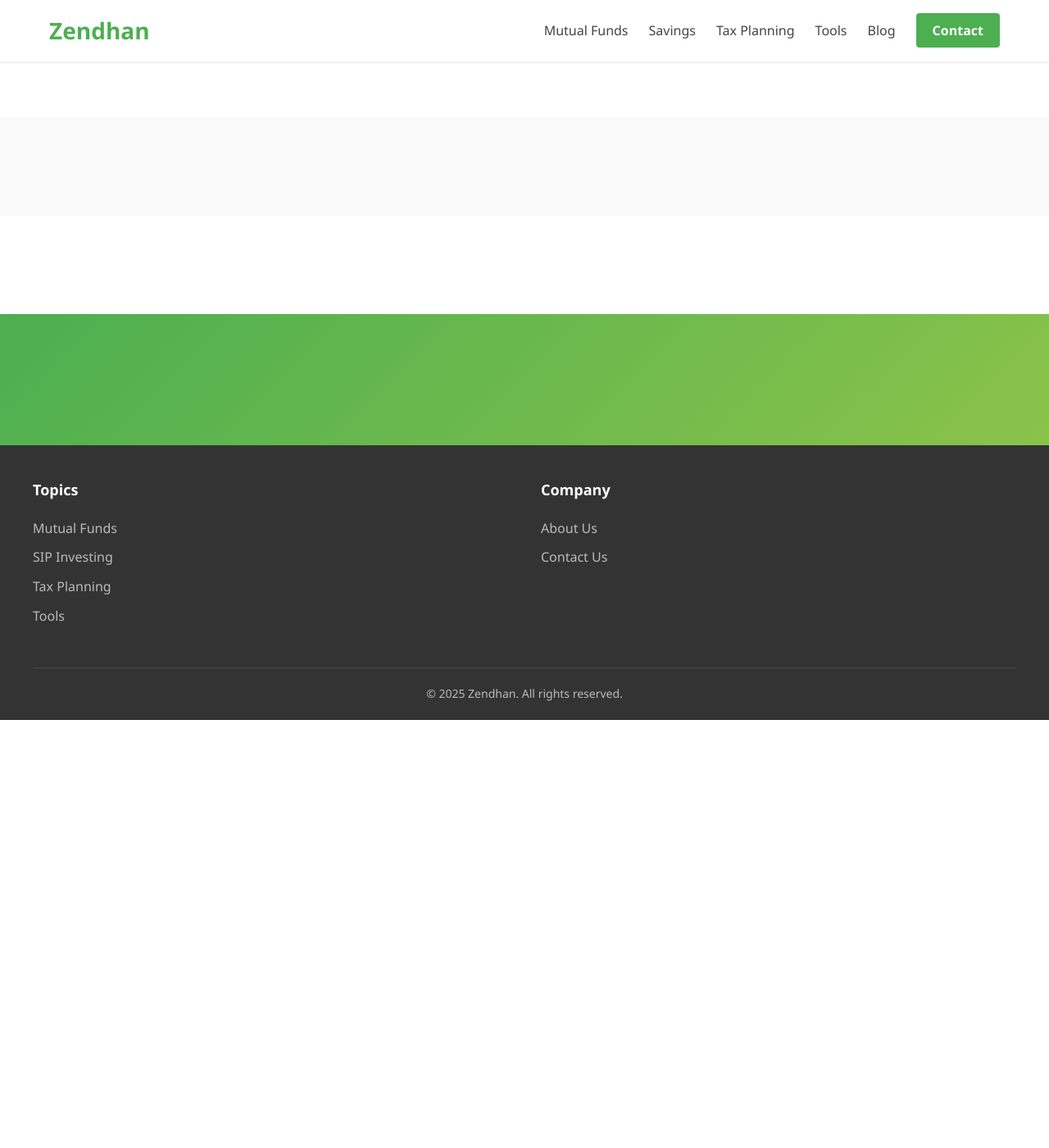
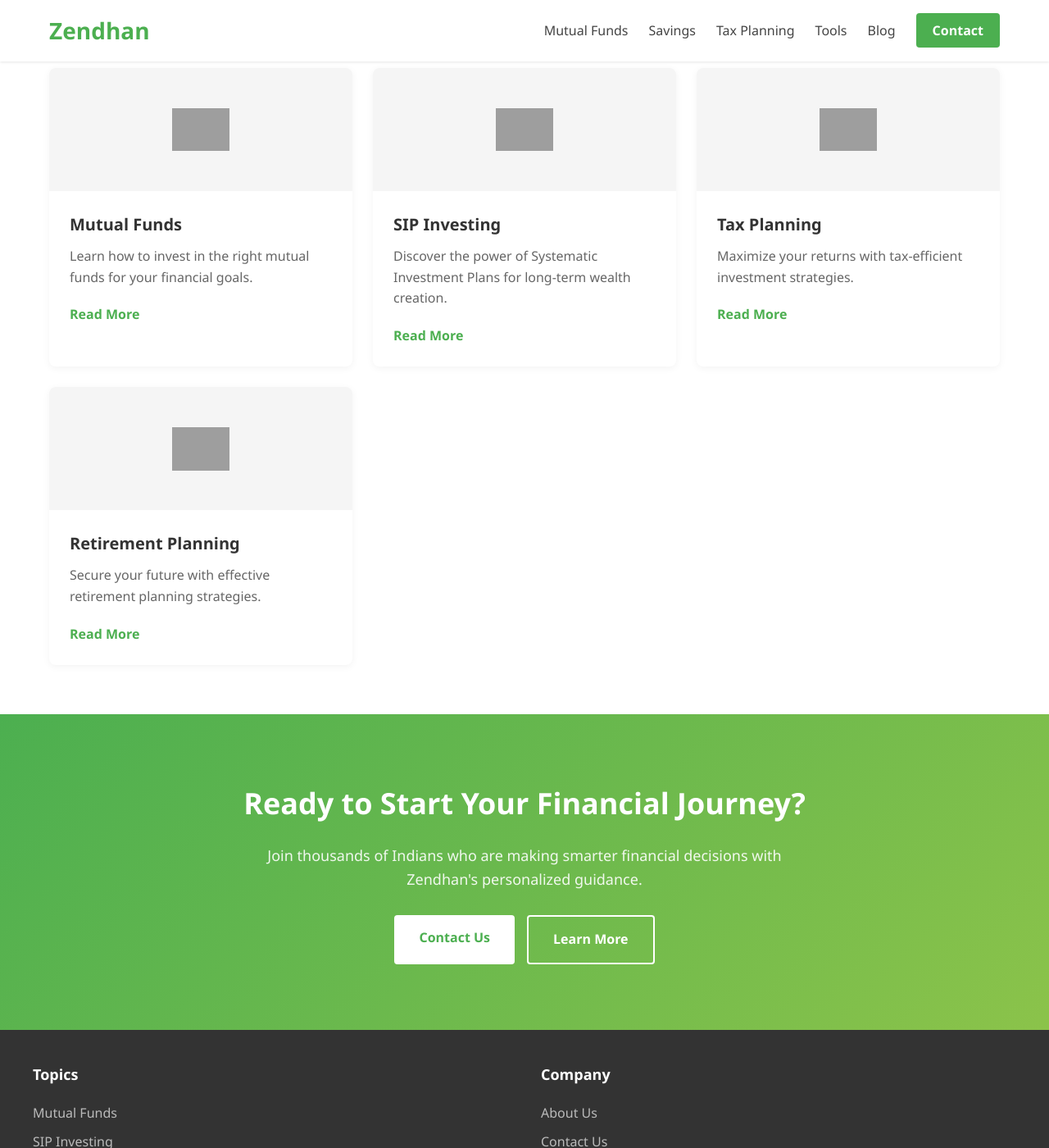
Before and after one commit to nandan11/zendhan, a Jekyll site: the page built from index.html, in a window 1280 px wide and 1400 px high, scrolled down 491 px. Shown: the whole window at 82% size. Built offline with Jekyll 4.4.1, drawn with Linux system fonts in a browser that asks for light colours; before the commit the page ends 1369 px from its top, so only the background shows below that; grey boxes are pictures that could not be loaded.

Commit message:
Update index.html

```diff
--- a/index.html
+++ b/index.html
@@ -17,20 +17,58 @@ title: Home
         <h2>Explore Financial Topics</h2>
         <p>Find guidance on the financial topics that matter most to you</p>
     </div>
-    <!-- Rest of your categories section -->
-</section>
-
-<!-- Featured Articles -->
-<section class="featured" id="blog">
-    <!-- Your featured articles content -->
-</section>
-
-<!-- Tools Section -->
-<section class="tools" id="tools">
-    <!-- Your tools section content -->
+    <div class="card-grid">
+        <div class="card" id="mutual-funds">
+            <div class="card-image">
+                <img src="/api/placeholder/70/70" alt="Mutual Funds">
+            </div>
+            <div class="card-content">
+                <h3>Mutual Funds</h3>
+                <p>Learn how to invest in the right mutual funds for your financial goals.</p>
+                <a href="mutual-funds.html" class="card-link">Read More</a>
+            </div>
+        </div>
+        <div class="card" id="savings">
+            <div class="card-image">
+                <img src="/api/placeholder/70/70" alt="SIP Investing">
+            </div>
+            <div class="card-content">
+                <h3>SIP Investing</h3>
+                <p>Discover the power of Systematic Investment Plans for long-term wealth creation.</p>
+                <a href="#" class="card-link">Read More</a>
+            </div>
+        </div>
+        <div class="card" id="tax-planning">
+            <div class="card-image">
+                <img src="/api/placeholder/70/70" alt="Tax Saving">
+            </div>
+            <div class="card-content">
+                <h3>Tax Planning</h3>
+                <p>Maximize your returns with tax-efficient investment strategies.</p>
+                <a href="#" class="card-link">Read More</a>
+            </div>
+        </div>
+        <div class="card">
+            <div class="card-image">
+                <img src="/api/placeholder/70/70" alt="Retirement">
+            </div>
+            <div class="card-content">
+                <h3>Retirement Planning</h3>
+                <p>Secure your future with effective retirement planning strategies.</p>
+                <a href="#" class="card-link">Read More</a>
+            </div>
+        </div>
+    </div>
 </section>
 
 <!-- CTA Section -->
 <section class="cta" id="contact">
-    <!-- Your CTA section content -->
+    <div class="cta-container">
+        <h2>Ready to Start Your Financial Journey?</h2>
+        <p>Join thousands of Indians who are making smarter financial decisions with Zendhan's personalized guidance.</p>
+        <div class="cta-buttons">
+            <a href="#" class="primary-button">Contact Us</a>
+            <a href="#" class="secondary-button">Learn More</a>
+        </div>
+    </div>
 </section>
```
